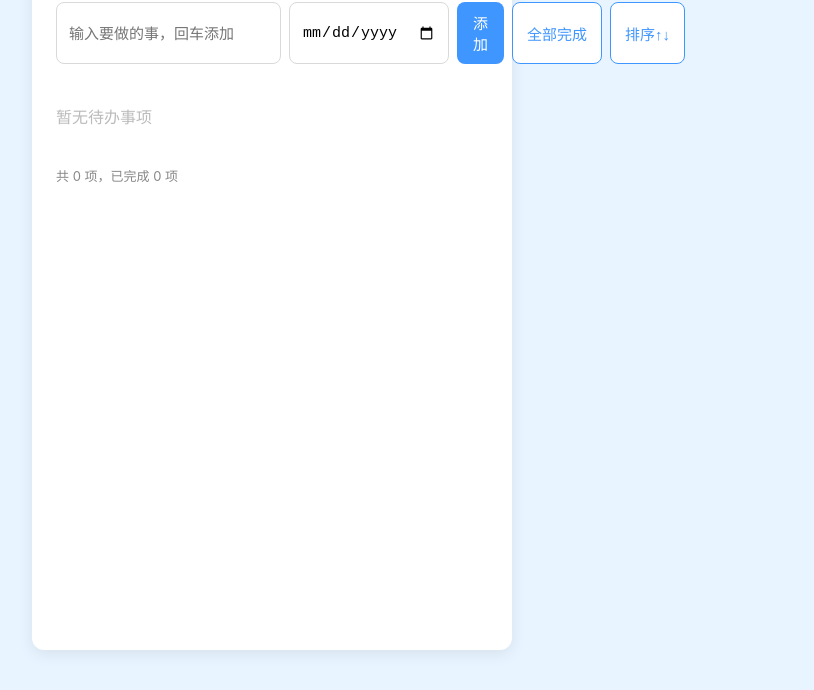
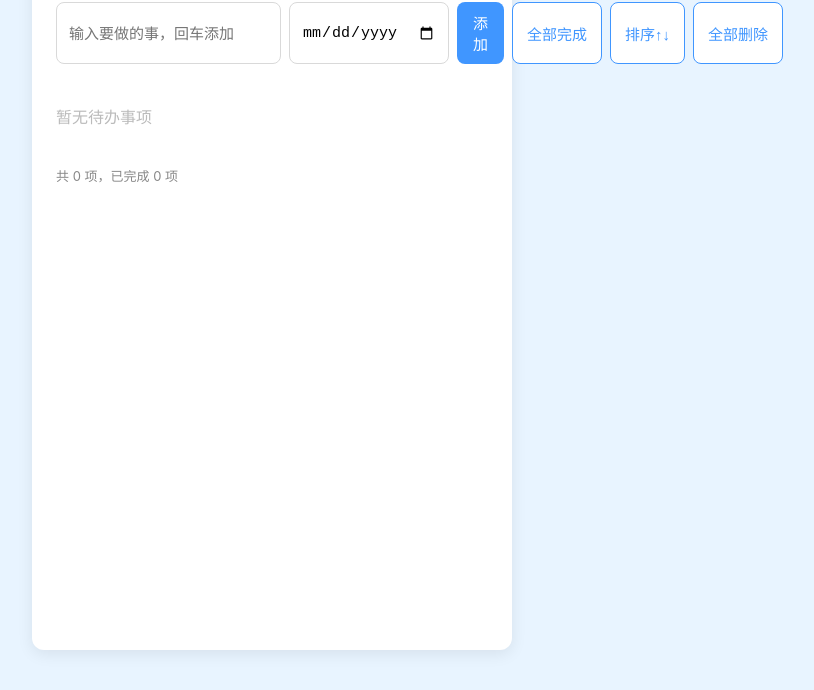
Before and after one commit to YearSecond/test, a plain HTML site: page index.html in a window 1280 px wide. Shown: the part 110-800 px from the top of the page, without its empty margins (368-1182 px from the left). Drawn offline with Linux system fonts and the light colour scheme.

Commit message:
删除功能

```diff
--- a/index.html
+++ b/index.html
@@ -101,6 +101,7 @@ li .date {
       <button class="add" onclick="addTodo()">添加</button>
       <button class="op" onclick="allComplete()">全部完成</button>
       <button class="op" onclick="toggleSort()">排序↑↓</button>
+      <button class="op" onclick="clearAll()">全部删除</button>
     </div>
     <ul id="list"></ul>
     <div class="footer" id="footer"></div>
@@ -170,6 +171,15 @@ li .date {
       render();
     }
 
+function clearAll() {
+  if (todos.length === 0) return;
+  if (confirm('确定要清空全部待办事项吗？')) {
+    todos = [];
+    save();
+    render();
+  }
+}
+
     function render() {
       list.innerHTML = '';
       if (todos.length === 0) {
```
